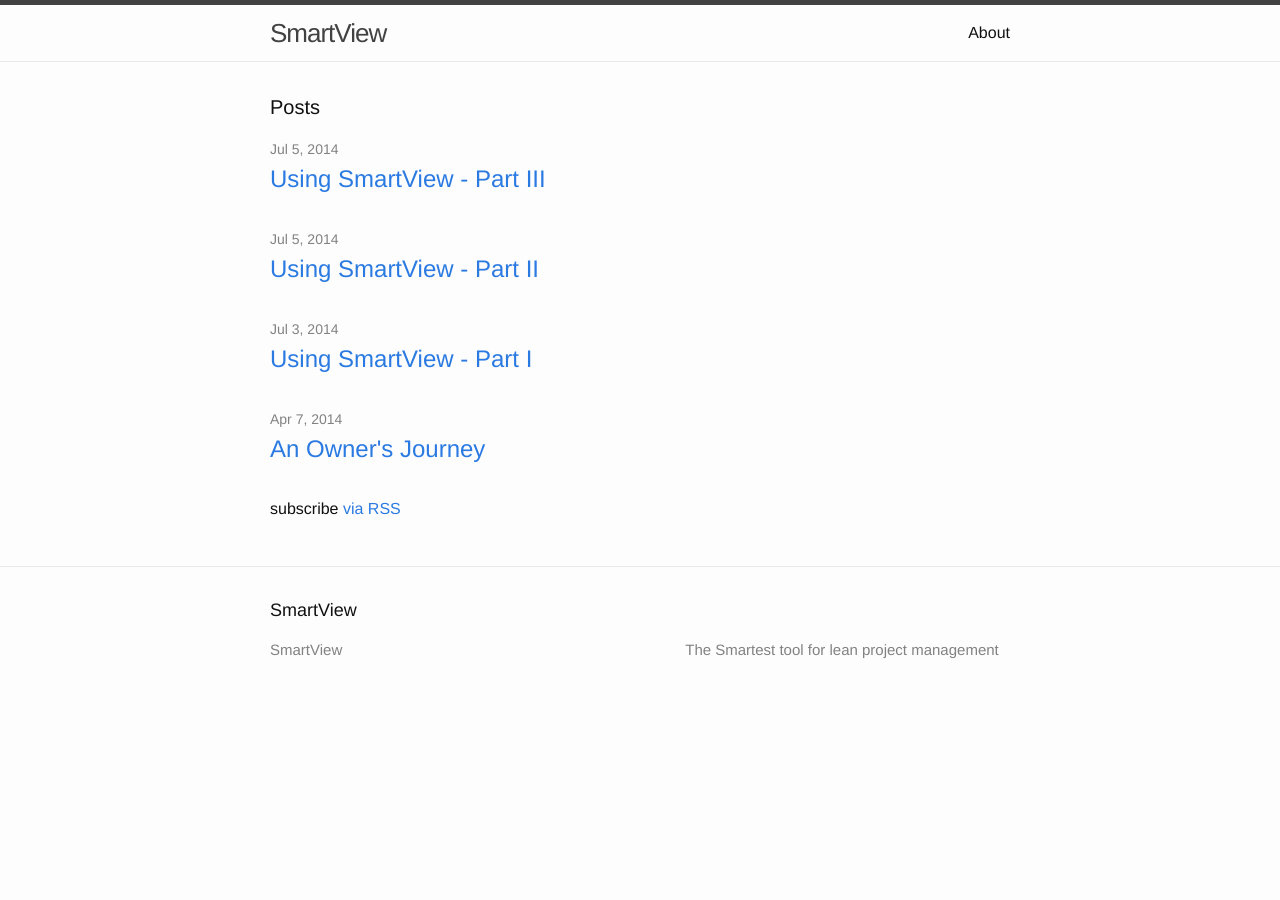
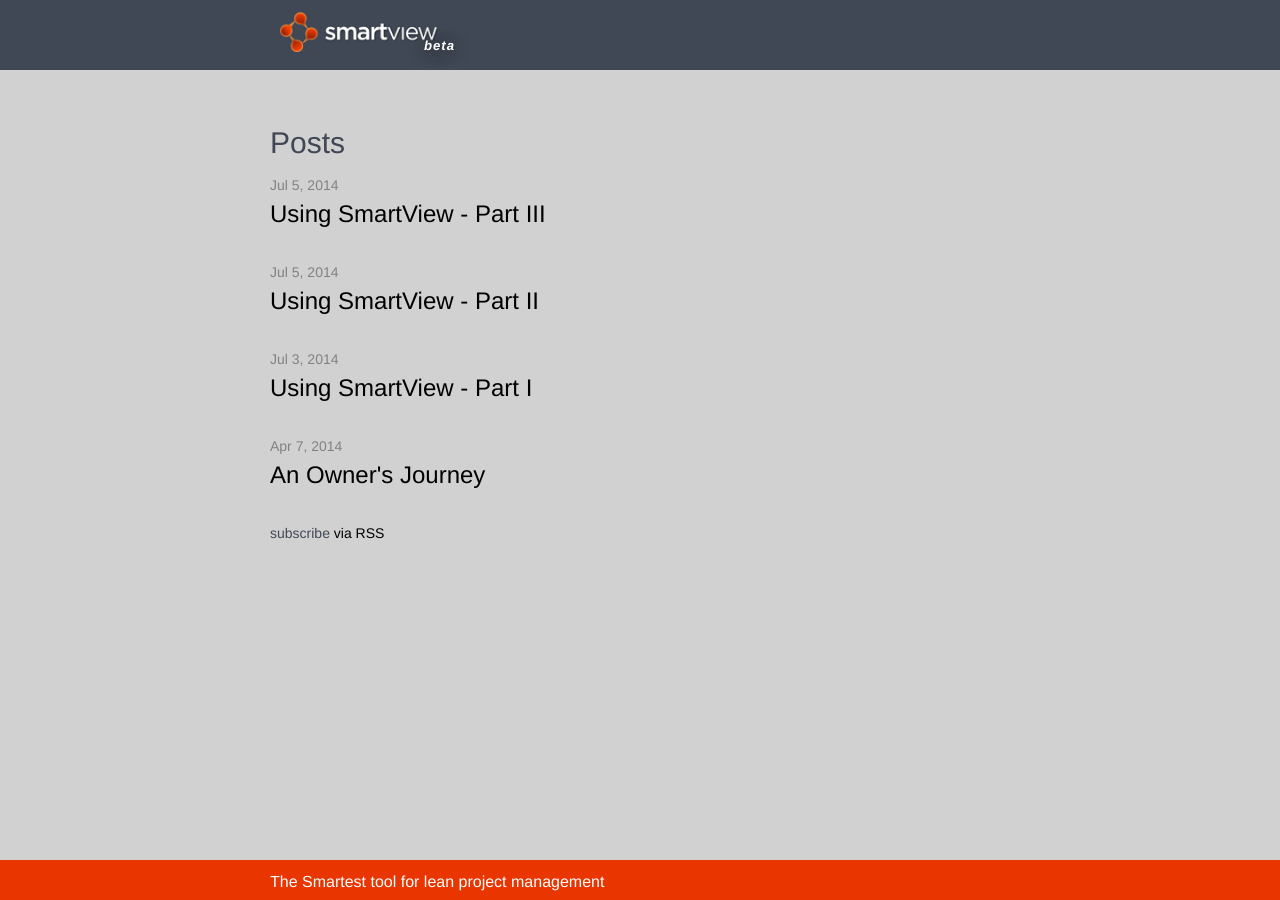
Before and after one commit to amirci/smartview-blog, a Jekyll site: the page built from www/index.html, in a window 1280 px wide. Built offline with Jekyll 4.4.1, drawn with Linux system fonts in a browser that asks for light colours; Markdown is read by kramdown in place of the engine named in the settings; the list of posts is cut into pages by our own code.

Commit message:
Override css and layout to match smartview landing page

```diff
--- a/www/_includes/footer.html
+++ b/www/_includes/footer.html
@@ -1,55 +1,7 @@
 <footer class="site-footer">
 
   <div class="wrapper">
-
-    <h2 class="footer-heading">{{ site.title }}</h2>
-
-    <div class="footer-col-wrapper">
-      <div class="footer-col  footer-col-1">
-        <ul class="contact-list">
-          <li>{{ site.title }}</li>
-          <li><a href="mailto:{{ site.email }}">{{ site.email }}</a></li>
-        </ul>
-      </div>
-
-      <div class="footer-col  footer-col-2">
-        <ul class="social-media-list">
-          {% if site.github_username %}
-          <li>
-            <a href="https://github.com/{{ site.github_username }}">
-              <span class="icon  icon--github">
-                <svg viewBox="0 0 16 16">
-                  <path fill="#828282" d="M7.999,0.431c-4.285,0-7.76,3.474-7.76,7.761 c0,3.428,2.223,6.337,5.307,7.363c0.388,0.071,0.53-0.168,0.53-0.374c0-0.184-0.007-0.672-0.01-1.32 c-2.159,0.469-2.614-1.04-2.614-1.04c-0.353-0.896-0.862-1.135-0.862-1.135c-0.705-0.481,0.053-0.472,0.053-0.472 c0.779,0.055,1.189,0.8,1.189,0.8c0.692,1.186,1.816,0.843,2.258,0.645c0.071-0.502,0.271-0.843,0.493-1.037 C4.86,11.425,3.049,10.76,3.049,7.786c0-0.847,0.302-1.54,0.799-2.082C3.768,5.507,3.501,4.718,3.924,3.65 c0,0,0.652-0.209,2.134,0.796C6.677,4.273,7.34,4.187,8,4.184c0.659,0.003,1.323,0.089,1.943,0.261 c1.482-1.004,2.132-0.796,2.132-0.796c0.423,1.068,0.157,1.857,0.077,2.054c0.497,0.542,0.798,1.235,0.798,2.082 c0,2.981-1.814,3.637-3.543,3.829c0.279,0.24,0.527,0.713,0.527,1.437c0,1.037-0.01,1.874-0.01,2.129 c0,0.208,0.14,0.449,0.534,0.373c3.081-1.028,5.302-3.935,5.302-7.362C15.76,3.906,12.285,0.431,7.999,0.431z"/>
-                </svg>
-              </span>
-
-              <span class="username">{{ site.github_username }}</span>
-            </a>
-          </li>
-          {% endif %}
-
-          {% if site.twitter_username %}
-          <li>
-            <a href="https://twitter.com/{{ site.twitter_username }}">
-              <span class="icon  icon--twitter">
-                <svg viewBox="0 0 16 16">
-                  <path fill="#828282" d="M15.969,3.058c-0.586,0.26-1.217,0.436-1.878,0.515c0.675-0.405,1.194-1.045,1.438-1.809
-                  c-0.632,0.375-1.332,0.647-2.076,0.793c-0.596-0.636-1.446-1.033-2.387-1.033c-1.806,0-3.27,1.464-3.27,3.27 c0,0.256,0.029,0.506,0.085,0.745C5.163,5.404,2.753,4.102,1.14,2.124C0.859,2.607,0.698,3.168,0.698,3.767 c0,1.134,0.577,2.135,1.455,2.722C1.616,6.472,1.112,6.325,0.671,6.08c0,0.014,0,0.027,0,0.041c0,1.584,1.127,2.906,2.623,3.206 C3.02,9.402,2.731,9.442,2.433,9.442c-0.211,0-0.416-0.021-0.615-0.059c0.416,1.299,1.624,2.245,3.055,2.271 c-1.119,0.877-2.529,1.4-4.061,1.4c-0.264,0-0.524-0.015-0.78-0.046c1.447,0.928,3.166,1.469,5.013,1.469 c6.015,0,9.304-4.983,9.304-9.304c0-0.142-0.003-0.283-0.009-0.423C14.976,4.29,15.531,3.714,15.969,3.058z"/>
-                </svg>
-              </span>
-
-              <span class="username">{{ site.twitter_username }}</span>
-            </a>
-          </li>
-          {% endif %}
-        </ul>
-      </div>
-
-      <div class="footer-col  footer-col-3">
-        <p class="text">{{ site.description }}</p>
-      </div>
-    </div>
-
+    {{ site.description }}
   </div>
 
 </footer>
--- a/www/_includes/header.html
+++ b/www/_includes/header.html
@@ -1,27 +1,24 @@
 <header class="site-header">
-
   <div class="wrapper">
 
-    <a class="site-title" href="{{ site.baseurl }}/">{{ site.title }}</a>
+    <nav class="site-nav">
+      <div class="logo">
+        <a class="site-title" href="{{ site.baseurl }}/">
+          <img src="{{ site.baseurl }}/images/logo_smartview.png" alt="{{ site.title }}" class="logo-smartview" />
+          <span class="beta">beta</span>
+        </a>
+      </div>
 
-    <nav class="site-nav">
-      <a href="#" class="menu-icon">
-        <svg viewBox="0 0 18 15">
-          <path fill="#424242" d="M18,1.484c0,0.82-0.665,1.484-1.484,1.484H1.484C0.665,2.969,0,2.304,0,1.484l0,0C0,0.665,0.665,0,1.484,0 h15.031C17.335,0,18,0.665,18,1.484L18,1.484z"/>
-          <path fill="#424242" d="M18,7.516C18,8.335,17.335,9,16.516,9H1.484C0.665,9,0,8.335,0,7.516l0,0c0-0.82,0.665-1.484,1.484-1.484 h15.031C17.335,6.031,18,6.696,18,7.516L18,7.516z"/>
-          <path fill="#424242" d="M18,13.516C18,14.335,17.335,15,16.516,15H1.484C0.665,15,0,14.335,0,13.516l0,0 c0-0.82,0.665-1.484,1.484-1.484h15.031C17.335,12.031,18,12.696,18,13.516L18,13.516z"/>
-        </svg>
-      </a>
-
-      <div class="trigger">
-        {% for page in site.pages %}
-          {% if page.title %}
-          <a class="page-link" href="{{ page.url | prepend: site.baseurl }}">{{ page.title }}</a>
-          {% endif %}
-        {% endfor %}
+      <div class="trigger pages">
+        <ul class="nav navbar-nav">
+          {% for page in site.pages %}
+            {% if page.title %}
+              <li><a class="page-link" href="{{ page.url | prepend: site.baseurl }}">{{ page.title }}</a></li>
+            {% endif %}
+          {% endfor %}
+        </ul>
       </div>
     </nav>
 
   </div>
-
 </header>
--- /dev/null
+++ b/www/_sass/_smartview.scss
@@ -0,0 +1,129 @@
+$nav-bar-background-color: #404855;
+$nav-height: 70px;
+$nav-padding: 30px;
+$footer-height: 20px;
+$footer-padding: 10px;
+$smartview-orange: #ee3600;
+$page-padding: 30px;
+
+
+.site-header {
+  background-color: $nav-bar-background-color;
+  border: none;
+  font-size: 14px;
+
+  a {
+    text-decoration: none;
+    line-height: $nav-height;
+    color: #ffffff;
+  }
+
+  .site-nav {
+    float: none;
+    height: $nav-height;
+  }
+
+  .logo {
+    float: left;
+    a, a:hover, a:visited, a:link, a:active {text-decoration: none; }
+
+    .logo-smartview {
+      height: 40px;
+    }
+
+    .site-title {
+      margin: 0;
+      font-size: 24px;
+      padding: 10px 20px 0 10px;
+      line-height: 40px;
+      text-shadow: 0px 2px 15px #222;
+      letter-spacing: -1.5px;
+      float: left;
+      position: relative;
+      color: #ffffff;
+
+      &:hover {
+        color: $smartview-orange;
+      }
+    }
+
+    .beta {
+      font-size: 0.55em;
+      font-style: italic;
+      position: absolute;
+      right: 4px;
+      bottom: -14px;
+      font-weight: bold;
+      letter-spacing: 1px;
+    }
+  }
+
+  .pages {
+    padding-top: 5px;
+
+    ul {
+      list-style: none;
+    }
+
+    .page-link {
+      padding: 0 15px;
+      color: #ffffff;
+
+      &:hover {
+        color: $smartview-orange;
+      }
+    }
+  }
+}
+
+html, body { height: 100% }
+.page-content {
+  background: #d1d1d1;
+  color: #404855;
+  font-size: 14px;
+  font-family: HelveticaNeue-Light, 'Helvetica Neue Light', 'Helvetica Neue', Helvetica, Arial, 'Lucida Grande', sans-serif;
+  height: auto;
+  min-height: 100%;
+  min-height: -webkit-calc(100% - #{$nav-height} - #{$page-padding}*2);
+  min-height: calc(100% - #{$nav-height} - #{$page-padding}*2);
+
+  h1 {
+    font-size: 30px;
+    margin-top: 20px;
+    margin-bottom: 10px;
+  }
+
+  h2 {
+    font-size: 24px;
+  }
+
+  a {
+    color: #000000;
+    text-decoration: none;
+    &:hover {
+      color: $smartview-orange;
+    }
+  }
+
+  .wrapper {
+    padding-bottom: $footer-height;
+  }
+}
+
+.site-footer {
+  background: #e93500;
+  color: white;
+  font-family: "HelveticaNeue-Light", "Helvetica Neue Light", "Helvetica Neue", Helvetica, Arial, "Lucida Grande", sans-serif;
+  padding: $footer-padding 0px;
+  border: 0px;
+
+  position: relative;
+  clear: both;
+  z-index: 10;
+  height: $footer-height;
+  margin-top: -$footer-height - $footer-padding*2;
+
+  .content {
+    text-align: center;
+  }
+}
```
Also changed, not shown: www/about.md (deleted, +0 -11 lines), www/_sass/smartview.scss (deleted), www/images/logo_smartview.png (added).
